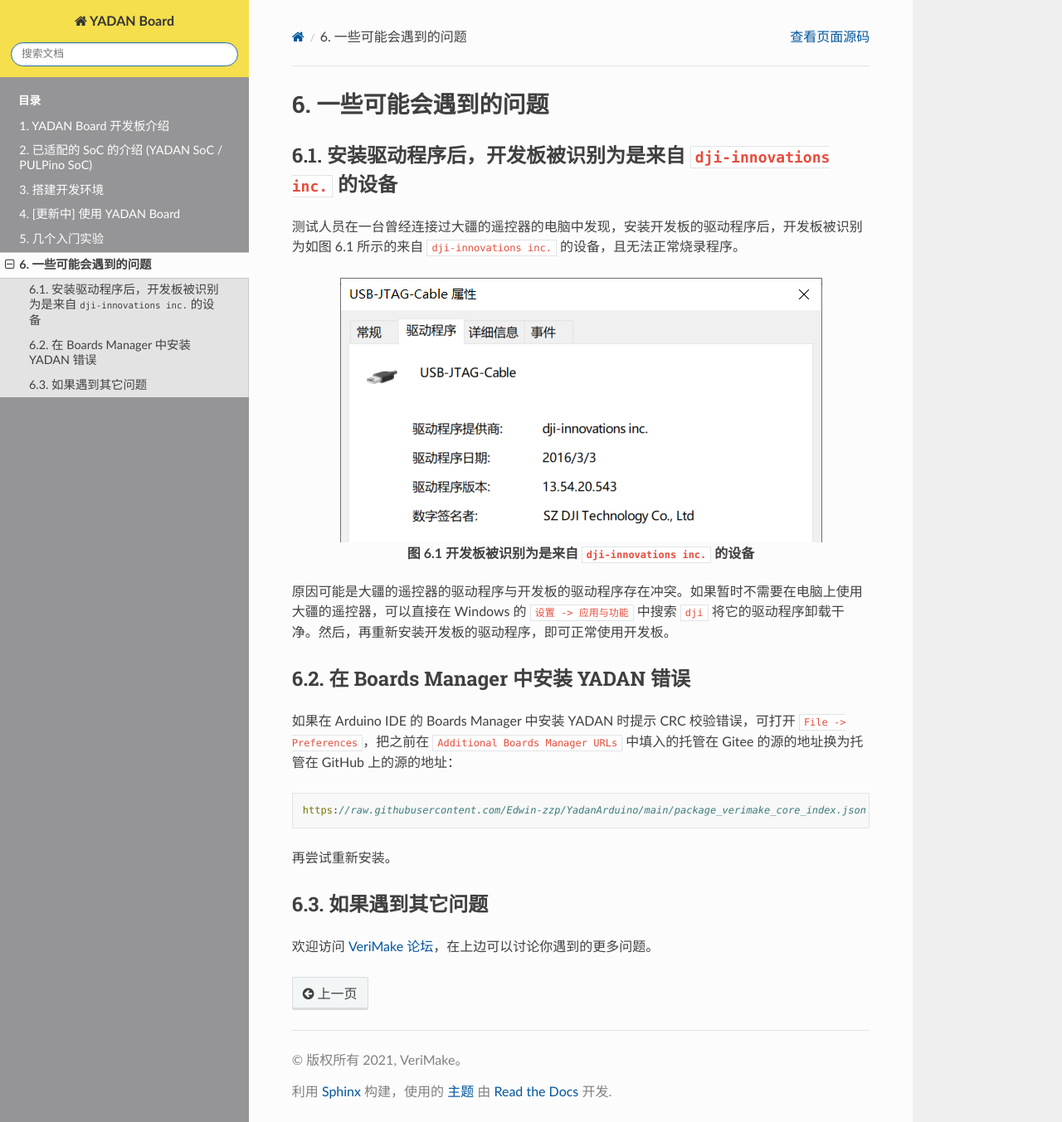
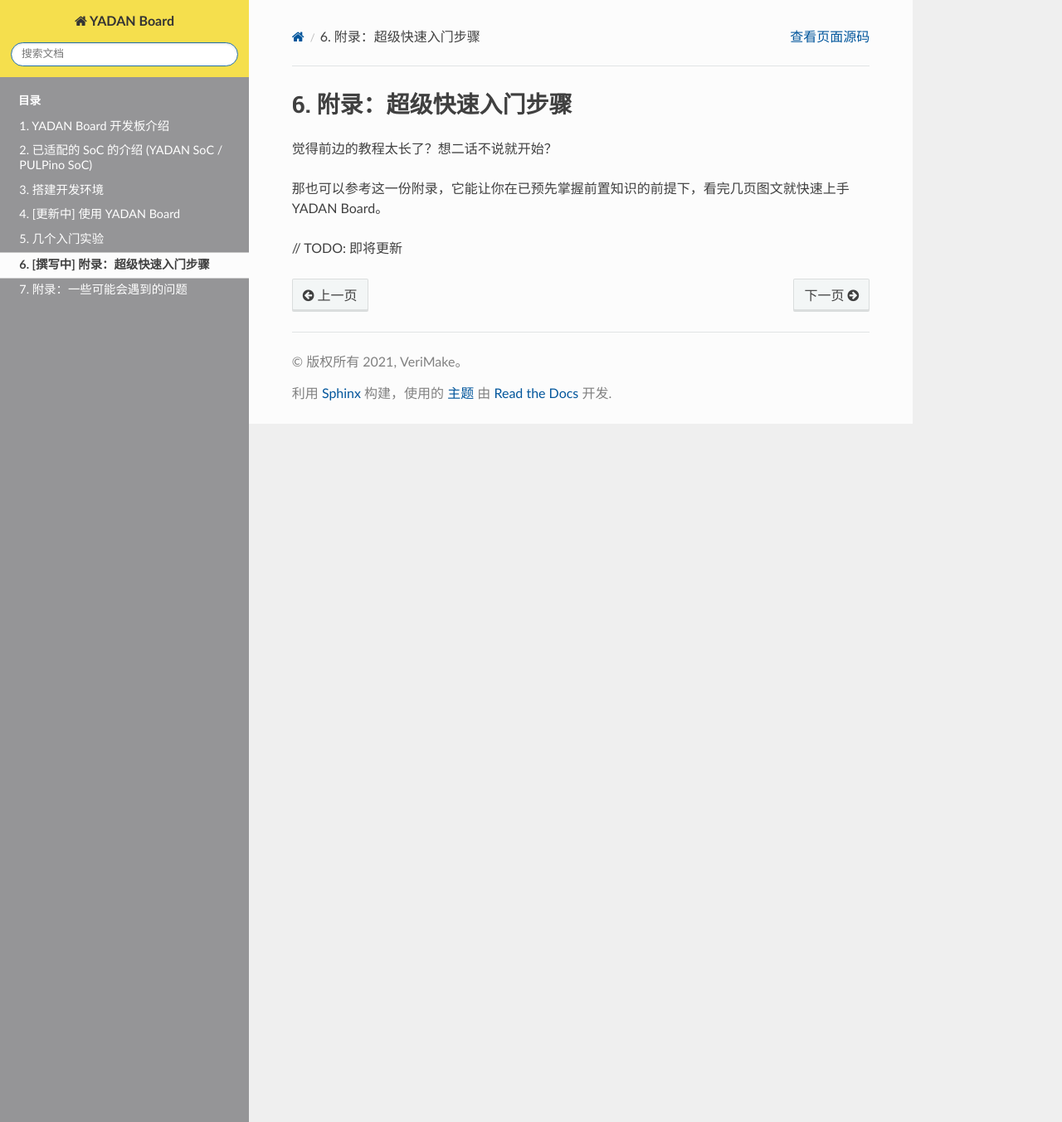
Before and after one commit to CSY-tvgo/YADAN-Docs, a Sphinx documentation site: the page built from docs/source/YADAN_Board/chap6.md, in a window 1280 px wide and 1353 px high. Shown: the whole window at 83% size. Built offline with Sphinx 7.4.7 and the Read the Docs theme 2.0.0, drawn with Linux system fonts in a browser that asks for light colours.

Commit message:
added chap7.md, modified some contents

````diff
--- a/docs/source/YADAN_Board/chap6.md
+++ b/docs/source/YADAN_Board/chap6.md
@@ -1,24 +1,7 @@
-# 一些可能会遇到的问题
+# 附录：超级快速入门步骤
 
-## 安装驱动程序后，开发板被识别为是来自 `dji-innovations inc.` 的设备
+觉得前边的教程太长了？想二话不说就开始？
 
-测试人员在一台曾经连接过大疆的遥控器的电脑中发现，安装开发板的驱动程序后，开发板被识别为如图 6.1 所示的来自 `dji-innovations inc.` 的设备，且无法正常烧录程序。
+那也可以参考这一份附录，它能让你在已预先掌握前置知识的前提下，看完几页图文就快速上手 YADAN Board。
 
-**<center>![图 6.1 开发板被识别为是来自 dji-innovations inc. 的设备](imgs/img_06_01.png)
-图 6.1 开发板被识别为是来自 `dji-innovations inc.` 的设备</center>**
-
-原因可能是大疆的遥控器的驱动程序与开发板的驱动程序存在冲突。如果暂时不需要在电脑上使用大疆的遥控器，可以直接在 Windows 的 `设置 -> 应用与功能` 中搜索 `dji` 将它的驱动程序卸载干净。然后，再重新安装开发板的驱动程序，即可正常使用开发板。
-
-
-## 在 Boards Manager 中安装 YADAN 错误
-
-如果在 Arduino IDE 的 Boards Manager 中安装 YADAN 时提示 CRC 校验错误，可打开 `File -> Preferences`，把之前在 `Additional Boards Manager URLs` 中填入的托管在 Gitee 的源的地址换为托管在 GitHub 上的源的地址：
-```
-https://raw.githubusercontent.com/Edwin-zzp/YadanArduino/main/package_verimake_core_index.json
-```
-再尝试重新安装。
-
-
-## 如果遇到其它问题
-
-欢迎访问 [VeriMake 论坛](https://www.verimake.com/)，在上边可以讨论你遇到的更多问题。
+// TODO: 即将更新
--- a/docs/source/index.rst
+++ b/docs/source/index.rst
@@ -11,7 +11,7 @@
 
 如果您在使用 YADAN Board 的过程中遇到问题，欢迎在 `VeriMake 论坛 <https://www.verimake.com/>`_ 上参与讨论。如果发现文档中存在问题，欢迎在 `这个贴子 <https://verimake.com/topics/269/>`_ 下留言讨论。
 
-当前版本的更新时间为：2021 年 10 月 3 日 UTC+8
+当前版本的更新时间为：2021 年 10 月 4 日 UTC+8
 
 .. toctree::
    :numbered:
@@ -23,7 +23,9 @@
    搭建开发环境 <YADAN_Board/chap3.md>
    [更新中] 使用 YADAN Board <YADAN_Board/chap4.md>
    几个入门实验 <YADAN_Board/chap5.md>
-   一些可能会遇到的问题 <YADAN_Board/chap6.md>
+
+   [撰写中] 附录：超级快速入门步骤 <YADAN_Board/chap6.md>
+   附录：一些可能会遇到的问题 <YADAN_Board/chap7.md>
 
 
 YADAN 在 RISC-V 中国峰会 2021 上的介绍
````
Also changed, not shown: docs/source/YADAN_Board/chap7.md (added, +24 -0 lines), docs/source/YADAN_Board/imgs/img_04_19.png, docs/source/YADAN_Board/imgs/img_07_01.png (renamed from docs/source/YADAN_Board/imgs/img_06_01.png).
